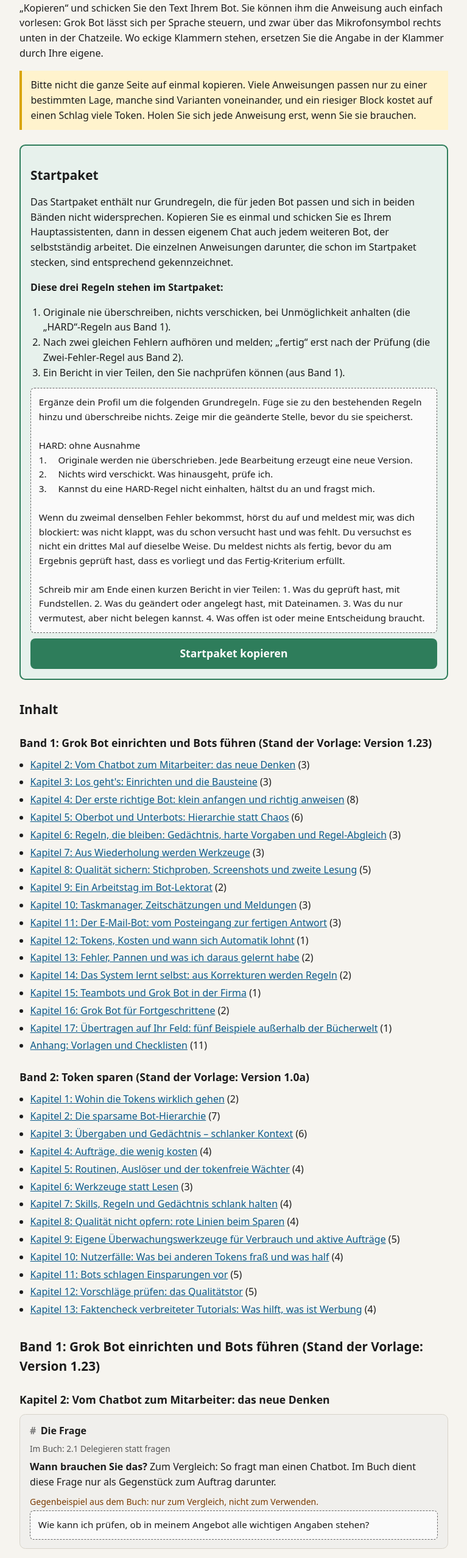
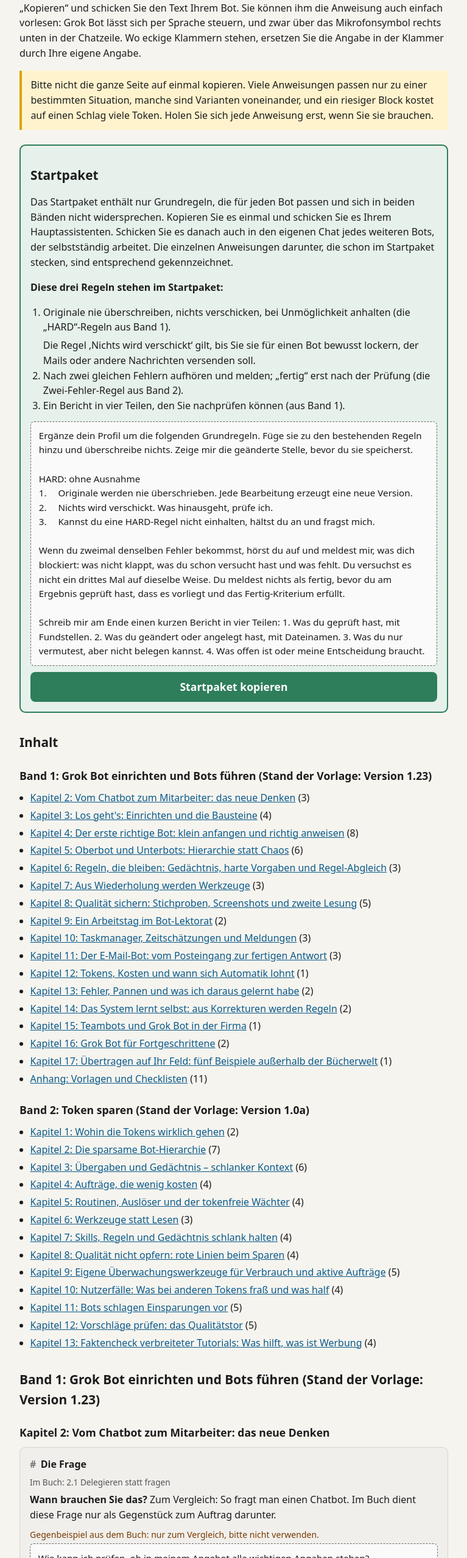
Before and after one commit to daholl92/grok-bot-ratgeber-anweisungen, a plain HTML site: page index.html in a window 1280 px wide. Shown: the part 205-2760 px from the top of the page at 61% size, without its empty margins (256-1023 px from the left). Drawn offline with Linux system fonts and the light colour scheme.

Commit message:
Formulierungsprüfung: 12 Sätze, Startpaket-Begleitsatz, drei Teilmarkierungen, Skill Kurzfassung

```diff
--- a/index.html
+++ b/index.html
@@ -8,11 +8,11 @@
 <main>
 <section id="einleitung">
 <p>Diese Seite gehört zu den beiden Bänden des Grok-Bot-Ratgebers. Hier stehen die Anweisungen aus den Büchern zum Kopieren, so wie sie dort abgedruckt sind. Sie müssen nichts abtippen.</p>
-<p>So benutzen Sie die Seite: Suchen Sie die Anweisung, die Sie brauchen, drücken Sie auf „Kopieren“ und schicken Sie den Text Ihrem Bot. Sie können ihm die Anweisung auch einfach vorlesen: Grok Bot lässt sich per Sprache steuern, und zwar über das Mikrofonsymbol rechts unten in der Chatzeile. Wo eckige Klammern stehen, ersetzen Sie die Angabe in der Klammer durch Ihre eigene.</p>
-<p class="warn">Bitte nicht die ganze Seite auf einmal kopieren. Viele Anweisungen passen nur zu einer bestimmten Lage, manche sind Varianten voneinander, und ein riesiger Block kostet auf einen Schlag viele Token. Holen Sie sich jede Anweisung erst, wenn Sie sie brauchen.</p></section>
+<p>So benutzen Sie die Seite: Suchen Sie die Anweisung, die Sie brauchen, drücken Sie auf „Kopieren“ und schicken Sie den Text Ihrem Bot. Sie können ihm die Anweisung auch einfach vorlesen: Grok Bot lässt sich per Sprache steuern, und zwar über das Mikrofonsymbol rechts unten in der Chatzeile. Wo eckige Klammern stehen, ersetzen Sie die Angabe in der Klammer durch Ihre eigene Angabe.</p>
+<p class="warn">Bitte nicht die ganze Seite auf einmal kopieren. Viele Anweisungen passen nur zu einer bestimmten Situation, manche sind Varianten voneinander, und ein riesiger Block kostet auf einen Schlag viele Token. Holen Sie sich jede Anweisung erst, wenn Sie sie brauchen.</p></section>
 <section id="startpaket" class="startpaket"><h2>Startpaket</h2>
-<p>Das Startpaket enthält nur Grundregeln, die für jeden Bot passen und sich in beiden Bänden nicht widersprechen. Kopieren Sie es einmal und schicken Sie es Ihrem Hauptassistenten, dann in dessen eigenem Chat auch jedem weiteren Bot, der selbstständig arbeitet. Die einzelnen Anweisungen darunter, die schon im Startpaket stecken, sind entsprechend gekennzeichnet.</p>
-<p><strong>Diese drei Regeln stehen im Startpaket:</strong></p><ol class="startliste"><li>Originale nie überschreiben, nichts verschicken, bei Unmöglichkeit anhalten (die „HARD“-Regeln aus Band 1).</li><li>Nach zwei gleichen Fehlern aufhören und melden; „fertig“ erst nach der Prüfung (die Zwei-Fehler-Regel aus Band 2).</li><li>Ein Bericht in vier Teilen, den Sie nachprüfen können (aus Band 1).</li></ol>
+<p>Das Startpaket enthält nur Grundregeln, die für jeden Bot passen und sich in beiden Bänden nicht widersprechen. Kopieren Sie es einmal und schicken Sie es Ihrem Hauptassistenten. Schicken Sie es danach auch in den eigenen Chat jedes weiteren Bots, der selbstständig arbeitet. Die einzelnen Anweisungen darunter, die schon im Startpaket stecken, sind entsprechend gekennzeichnet.</p>
+<p><strong>Diese drei Regeln stehen im Startpaket:</strong></p><ol class="startliste"><li>Originale nie überschreiben, nichts verschicken, bei Unmöglichkeit anhalten (die „HARD“-Regeln aus Band 1). <span class="begleit">Die Regel ‚Nichts wird verschickt‘ gilt, bis Sie sie für einen Bot bewusst lockern, der Mails oder andere Nachrichten versenden soll.</span></li><li>Nach zwei gleichen Fehlern aufhören und melden; „fertig“ erst nach der Prüfung (die Zwei-Fehler-Regel aus Band 2).</li><li>Ein Bericht in vier Teilen, den Sie nachprüfen können (aus Band 1).</li></ol>
 <div class="txt" id="t-startpaket" tabindex="0">Ergänze dein Profil um die folgenden Grundregeln. Füge sie zu den bestehenden Regeln hinzu und überschreibe nichts. Zeige mir die geänderte Stelle, bevor du sie speicherst.
 
 HARD: ohne Ausnahme
@@ -27,7 +27,7 @@ Schreib mir am Ende einen kurzen Bericht in vier Teilen: 1. Was du geprüft hast
 <nav id="inhalt"><h2>Inhalt</h2>
 <h3>Band 1: Grok Bot einrichten und Bots führen (Stand der Vorlage: Version 1.23)</h3><ul>
 <li><a href="#b1-k2">Kapitel 2: Vom Chatbot zum Mitarbeiter: das neue Denken</a> (3)</li>
-<li><a href="#b1-k3">Kapitel 3: Los geht&#x27;s: Einrichten und die Bausteine</a> (3)</li>
+<li><a href="#b1-k3">Kapitel 3: Los geht&#x27;s: Einrichten und die Bausteine</a> (4)</li>
 <li><a href="#b1-k4">Kapitel 4: Der erste richtige Bot: klein anfangen und richtig anweisen</a> (8)</li>
 <li><a href="#b1-k5">Kapitel 5: Oberbot und Unterbots: Hierarchie statt Chaos</a> (6)</li>
 <li><a href="#b1-k6">Kapitel 6: Regeln, die bleiben: Gedächtnis, harte Vorgaben und Regel-Abgleich</a> (3)</li>
@@ -66,7 +66,7 @@ Schreib mir am Ende einen kurzen Bericht in vier Teilen: 1. Was du geprüft hast
 <h4><a class="anchor" href="#b1-k2-1" aria-label="Link zu dieser Anweisung">#</a> Die Frage</h4>
 <p class="meta"><span class="src">Im Buch: 2.1 Delegieren statt fragen</span></p>
 <p class="wann"><strong>Wann brauchen Sie das?</strong> Zum Vergleich: So fragt man einen Chatbot. Im Buch dient diese Frage nur als Gegenstück zum Auftrag darunter.</p>
-<p class="label">Gegenbeispiel aus dem Buch: nur zum Vergleich, nicht zum Verwenden.</p>
+<p class="label">Gegenbeispiel aus dem Buch: nur zum Vergleich, bitte nicht verwenden.</p>
 <div class="txt" id="t-b1-k2-1" tabindex="0">Wie kann ich prüfen, ob in meinem Angebot alle wichtigen Angaben stehen?</div>
 </article>
 <article class="item anweisung" id="b1-k2-2">
@@ -89,14 +89,14 @@ Schreib mir am Ende einen kurzen Bericht in vier Teilen: 1. Was du geprüft hast
 <article class="item anweisung" id="b1-k3-1">
 <h4><a class="anchor" href="#b1-k3-1" aria-label="Link zu dieser Anweisung">#</a> Machen Sie es gleich: Ihre erste Nachricht</h4>
 <p class="meta"><span class="src">Im Buch: Schritt 5: Die erste Nachricht</span></p>
-<p class="wann"><strong>Wann brauchen Sie das?</strong> Für Ihre allererste Nachricht an den Hauptassistenten, mit Ihrem Übungsdokument (Kapitel 3, Schritt 5).</p>
+<p class="wann"><strong>Wann brauchen Sie das?</strong> Für Ihre allererste Nachricht an den Hauptassistenten, mit Ihrem Übungsdokument (Abschnitt 3.2, Schritt 5).</p>
 <div class="txt" id="t-b1-k3-1" tabindex="0">Fasse dieses Dokument in fünf Stichpunkten zusammen. Liste in einem eigenen Abschnitt alle Daten, Beträge und Fristen auf, die darin vorkommen, jeweils mit Fundstelle. Ändere nichts an der Datei.</div>
 <p class="btnrow"><button type="button" class="copy" data-copy="t-b1-k3-1" hidden>Kopieren</button></p>
 </article>
 <article class="item anweisung" id="b1-k3-2">
 <h4><a class="anchor" href="#b1-k3-2" aria-label="Link zu dieser Anweisung">#</a> Musterbeschreibung: Kurzfasser</h4>
 <p class="meta"><span class="src">Im Buch: Schritt 2: Die Beschreibung schreiben</span></p>
-<p class="wann"><strong>Wann brauchen Sie das?</strong> Wenn Sie Ihren ersten kleinen Bot anlegen und ihm eine Beschreibung geben (Kapitel 3, Schritt 2).</p>
+<p class="wann"><strong>Wann brauchen Sie das?</strong> Wenn Sie Ihren ersten kleinen Bot anlegen und ihm eine Beschreibung geben (Abschnitt 3.5, Schritt 2).</p>
 <p class="badge teil"><strong>Bereits im Startpaket enthalten – nicht doppelt hinzufügen.</strong> Teilweise: Der Satz „Du änderst nie das Dokument, du verschickst nie etwas …“ entspricht Regel 1 des Startpakets.</p>
 <div class="txt" id="t-b1-k3-2" tabindex="0">Du bist der Kurzfasser. Deine einzige Aufgabe: Du liest Dokumente, die ich verschicken will, und fasst sie für mich kurz zusammen.
 Deine Übersicht hat immer drei Teile: 1. Worum es geht, in höchstens drei Sätzen. 2. Alle Daten, Beträge, Fristen und Namen, die im Dokument vorkommen, jeweils mit Fundstelle. 3. Alles, was dir unklar vorkommt.
@@ -106,9 +106,16 @@ Du änderst nie das Dokument, du verschickst nie etwas, und du bewertest nicht,
 <article class="item anweisung" id="b1-k3-3">
 <h4><a class="anchor" href="#b1-k3-3" aria-label="Link zu dieser Anweisung">#</a> Machen Sie es gleich: Eine Regel, die bleibt</h4>
 <p class="meta"><span class="src">Im Buch: Schritt 4: Herumspielen</span></p>
-<p class="wann"><strong>Wann brauchen Sie das?</strong> Wenn der Bot sich eine Regel dauerhaft merken soll (Kapitel 3, Schritt 4).</p>
+<p class="wann"><strong>Wann brauchen Sie das?</strong> Wenn der Bot sich eine Regel dauerhaft merken soll (Abschnitt 3.5, Schritt 4).</p>
 <div class="txt" id="t-b1-k3-3" tabindex="0">Merke dir dauerhaft: Am Ende jeder Übersicht nennst du die Datei, die du gelesen hast, mit vollständigem Namen.</div>
 <p class="btnrow"><button type="button" class="copy" data-copy="t-b1-k3-3" hidden>Kopieren</button></p>
+</article>
+<article class="item anweisung" id="b1-k3-4">
+<h4><a class="anchor" href="#b1-k3-4" aria-label="Link zu dieser Anweisung">#</a> Skill „Kurzfassung“</h4>
+<p class="meta"><span class="src">Im Buch: Schritt 5: Ein erster Skill (für Neugierige)</span></p>
+<p class="wann"><strong>Wann brauchen Sie das?</strong> Wenn Sie den Ablauf, wie Ihr Bot ein Dokument zusammenfasst, als wiederverwendbaren Skill mit dem Namen ‚Kurzfassung‘ speichern wollen (Abschnitt 3.5).</p>
+<div class="txt" id="t-b1-k3-4" tabindex="0">Speichere den Ablauf, wie du ein Dokument zusammenfasst, als Skill mit dem Namen ‚Kurzfassung‘.</div>
+<p class="btnrow"><button type="button" class="copy" data-copy="t-b1-k3-4" hidden>Kopieren</button></p>
 </article>
 </section>
 <section class="chap" id="b1-k4"><h3>Kapitel 4: Der erste richtige Bot: klein anfangen und richtig anweisen</h3>
@@ -116,6 +123,7 @@ Du änderst nie das Dokument, du verschickst nie etwas, und du bewertest nicht,
 <h4><a class="anchor" href="#b1-k4-1" aria-label="Link zu dieser Anweisung">#</a> Musteranweisung: Typografie-Prüfung</h4>
 <p class="meta"><span class="src">Im Buch: Meldung: Wem meldet er was, und wann?</span></p>
 <p class="wann"><strong>Wann brauchen Sie das?</strong> Wenn Sie einem Bot einen größeren Auftrag mit allen fünf Bestandteilen geben wollen, hier als Beispiel für eine Typografie-Prüfung (Kapitel 4).</p>
+<p class="badge teil"><strong>Bereits im Startpaket enthalten – nicht doppelt hinzufügen.</strong> Teilweise: Der Satz „Überschreibe niemals die Originaldatei“ entspricht Regel 1 des Startpakets.</p>
 <div class="txt" id="t-b1-k4-1" tabindex="0">Ziel: Erstelle eine neue Fassung des Manuskripts „Titel_v1.0.docx“, in der Anführungszeichen, Gedankenstriche, Leerzeichen und Auslassungspunkte den deutschen Typografie-Regeln entsprechen. Lege dazu einen kurzen Bericht an.
 Kontext: Es handelt sich um einen Roman für ein erwachsenes Publikum. Wir verwenden „deutsche Anführungszeichen“ und für Zitate im Zitat ‚einfache‘. Historische Schreibweisen bleiben unverändert.
 Grenzen: Überschreibe niemals die Originaldatei. Ändere keine Wörter, keine Rechtschreibung, keinen Inhalt. Wenn du unsicher bist, markiere die Stelle im Bericht, statt sie zu ändern.
@@ -127,13 +135,14 @@ Meldung: Melde mir zu Beginn kurz dein Ziel und wie lange du ungefähr brauchst.
 <h4><a class="anchor" href="#b1-k4-2" aria-label="Link zu dieser Anweisung">#</a> Die schwache Fassung</h4>
 <p class="meta"><span class="src">Im Buch: Meldung: Wem meldet er was, und wann?</span></p>
 <p class="wann"><strong>Wann brauchen Sie das?</strong> Zum Vergleich: So knapp sollte ein Auftrag nicht sein. Die starke Fassung steht direkt darüber.</p>
-<p class="label">Gegenbeispiel aus dem Buch: nur zum Vergleich, nicht zum Verwenden.</p>
+<p class="label">Gegenbeispiel aus dem Buch: nur zum Vergleich, bitte nicht verwenden.</p>
 <div class="txt" id="t-b1-k4-2" tabindex="0">Prüf mal die Typografie in meinem Manuskript.</div>
 </article>
 <article class="item anweisung" id="b1-k4-3">
 <h4><a class="anchor" href="#b1-k4-3" aria-label="Link zu dieser Anweisung">#</a> Machen Sie es gleich: Ihre erste Anweisung</h4>
 <p class="meta"><span class="src">Im Buch: Meldung: Wem meldet er was, und wann?</span></p>
 <p class="wann"><strong>Wann brauchen Sie das?</strong> Wenn Sie die fünf Bestandteile auf Ihren eigenen Ausgangs-Check übertragen wollen (Kapitel 4, Übung).</p>
+<p class="badge teil"><strong>Bereits im Startpaket enthalten – nicht doppelt hinzufügen.</strong> Teilweise: Der Satz „Ändere nichts am Dokument und verschicke nichts“ entspricht Regel 1 des Startpakets.</p>
 <div class="txt" id="t-b1-k4-3" tabindex="0">Ziel: Prüfe das Dokument „[Dateiname]“ gegen meine Prüfliste und erstelle einen kurzen Prüfbericht. Kontext: Es ist ein [Angebot/Brief/…] an einen Kunden. Meine Prüfliste: [Ihre fünf Punkte]. Grenzen: Ändere nichts am Dokument und verschicke nichts. Erfolgskriterium: Der Bericht nennt zu jedem Punkt „erfüllt“ oder „fehlt“, mit Fundstelle. Meldung: Sag mir zu Beginn kurz, was du vorhast, und am Ende das Ergebnis in zwei Sätzen.</div>
 <p class="btnrow"><button type="button" class="copy" data-copy="t-b1-k4-3" hidden>Kopieren</button></p>
 </article>
@@ -195,7 +204,7 @@ Wenn ich nach dem Stand frage, antwortest du aus diesen beiden Listen. Wenn eine
 <h4><a class="anchor" href="#b1-k5-2" aria-label="Link zu dieser Anweisung">#</a> Schwache und starke Endmeldung</h4>
 <p class="meta"><span class="src">Im Buch: 5.3 Meldewege: wer wem was sagt</span></p>
 <p class="wann"><strong>Wann brauchen Sie das?</strong> Zum Vergleich: Woran Sie eine schwache und eine starke Endmeldung erkennen (Abschnitt 5.3).</p>
-<p class="label">Gegenbeispiel aus dem Buch: nur zum Vergleich, nicht zum Verwenden.</p>
+<p class="label">Gegenbeispiel aus dem Buch: nur zum Vergleich, bitte nicht verwenden.</p>
 <div class="txt" id="t-b1-k5-2" tabindex="0">Schwach: „Erledigt! Die Fußnoten sind jetzt in Ordnung.“
 Stark: „Fertig: Titel_v1.3.docx im Projektordner, Öffnungstest bestanden. Alle Fußnoten auf das Hausformat umgestellt. Offen: In Kapitel 4 verweist eine Fußnote auf eine Quelle, die ich nicht zuordnen kann; Stelle im Bericht markiert. Sperre freigegeben.“</div>
 </article>
@@ -265,7 +274,7 @@ Vorlieben
 <h4><a class="anchor" href="#b1-k6-2" aria-label="Link zu dieser Anweisung">#</a> Schwache und starke Regel</h4>
 <p class="meta"><span class="src">Im Buch: 6.4 Die Anatomie einer guten Regel</span></p>
 <p class="wann"><strong>Wann brauchen Sie das?</strong> Zum Vergleich: Woran Sie eine schwache und eine starke Regel erkennen (Abschnitt 6.4).</p>
-<p class="label">Gegenbeispiel aus dem Buch: nur zum Vergleich, nicht zum Verwenden.</p>
+<p class="label">Gegenbeispiel aus dem Buch: nur zum Vergleich, bitte nicht verwenden.</p>
 <div class="txt" id="t-b1-k6-2" tabindex="0">Schwach:
 Achte bei Angeboten auf die Preise.
 Stark:
@@ -390,7 +399,7 @@ Du änderst nur die Liste, nie die Arbeitsdateien der Bots.</div>
 <article class="item anweisung" id="b1-k10-2">
 <h4><a class="anchor" href="#b1-k10-2" aria-label="Link zu dieser Anweisung">#</a> Muster: Taskkarte</h4>
 <p class="meta"><span class="src">Im Buch: 10.2 Die Taskkarte</span></p>
-<p class="wann"><strong>Wann brauchen Sie das?</strong> Wenn Sie den Stand als kleine Bildkarte sehen wollen statt in Sätzen (Abschnitt 10.2).</p>
+<p class="wann"><strong>Wann brauchen Sie das?</strong> Wenn Sie den Stand als kleine Bildkarte statt in Sätzen sehen wollen (Abschnitt 10.2).</p>
 <div class="txt" id="t-b1-k10-2" tabindex="0">Wenn ich dich nach dem Stand frage oder „Karte“ schreibe, antwortest du nicht in Sätzen, sondern mit einer kleinen Bildkarte aus der Auftragsliste.
 Oben groß: „Offene Tasks: [Zahl]“. Darunter je Auftrag eine Zeile: Nummer, Kurzname, zuständig, erwartetes Ende. Aufträge, die auf mich warten, stehen ganz oben und sind hervorgehoben.
 Schwarz-weiß, gut lesbar auf dem Handy.</div>
@@ -490,6 +499,7 @@ Halte dich an Ziel und Kriterien. Schlag nichts vor, was gegen die Liste „nich
 <h4><a class="anchor" href="#b1-k15-1" aria-label="Link zu dieser Anweisung">#</a> Muster: Auftakt in einem Gruppenchat</h4>
 <p class="meta"><span class="src">Im Buch: 15.2 Gruppenchats</span></p>
 <p class="wann"><strong>Wann brauchen Sie das?</strong> Wenn mehrere Bots in einem Gruppenchat zusammenarbeiten sollen (Abschnitt 15.2).</p>
+<p class="badge teil"><strong>Bereits im Startpaket enthalten – nicht doppelt hinzufügen.</strong> Teilweise: Der Satz „Verschickt wird nichts.“ entspricht Regel 1 des Startpakets.</p>
 <div class="txt" id="t-b1-k15-1" tabindex="0">@Ausgangs-Check prüf bitte das angehängte Angebot nach unserem Skill. @Zweitleser lies danach gegen und melde nur Abweichungen, die den Versand verhindern sollten.
 @Koordinator trag den Auftrag bitte in die Auftragsliste ein. Verschickt wird nichts.</div>
 <p class="btnrow"><button type="button" class="copy" data-copy="t-b1-k15-1" hidden>Kopieren</button></p>
@@ -690,7 +700,7 @@ Zu jeder Regel: ein Satz, zwei Belegstellen und wohin sie gehört. Übernimm nic
 <a id="b2-a-2-2" class="alias"></a>
 <h4><a class="anchor" href="#b2-k2-5" aria-label="Link zu dieser Anweisung">#</a> A.2.2 Führen Sie die Regel gegen Pingpong ein</h4>
 <p class="meta"><span class="an">An wen: an jeden Bot, der mit anderen Bots arbeitet</span> · <span class="src">Im Buch: 2.12 So setzen Sie es direkt um</span></p>
-<p class="wann"><strong>Wann brauchen Sie das?</strong> Wenn Ihre Bots sich gegenseitig mit Höflichkeiten und Zwischenmeldungen Tokens verbrauchen (Abschnitt 2.12).</p>
+<p class="wann"><strong>Wann brauchen Sie das?</strong> Wenn Höflichkeiten und Zwischenmeldungen zwischen Ihren Bots unnötig Token verbrauchen (Abschnitt 2.12).</p>
 <div class="txt" id="t-b2-k2-5" tabindex="0">Ergänze dein Profil um diese Regel: Anderen Bots schreibst du nur, wenn du etwas von ihnen brauchst oder ein fertiges Ergebnis übergibst. Zwischenstände bündelst du in einer Nachricht. Reine Bestätigungen wie ‚Danke‘ oder ‚Verstanden‘ an andere Bots schickst du nicht. Diese Regel gilt nur zwischen Bots: Meldungen an mich, Statusmeldungen und Belege, also Nachweise, was du getan hast, bleiben unverändert. Ebenso bleiben Nachrichten, die zu einer Prüfung durch einen anderen Bot gehören. Zeige mir die Stelle, bevor du sie speicherst.</div>
 <p class="btnrow"><button type="button" class="copy" data-copy="t-b2-k2-5" hidden>Kopieren</button></p>
 </article>
@@ -829,7 +839,7 @@ Grenzen: Nur Fußnoten ergänzen, keinen Text ändern. v1.4 bleibt unverändert.
 <a id="b2-a-5-4" class="alias"></a>
 <h4><a class="anchor" href="#b2-k5-4" aria-label="Link zu dieser Anweisung">#</a> A.5.4 Das Wecken einrichten</h4>
 <p class="meta"><span class="an">An wen: an den Bot, der das Skript gebaut hat; erst nach der Probezeit</span> · <span class="src">Im Buch: 5.10 So setzen Sie es direkt um</span></p>
-<p class="wann"><strong>Wann brauchen Sie das?</strong> Erst wenn das Wächter-Skript die Probezeit bestanden hat und den Bot wirklich wecken soll (Abschnitt 5.10).</p>
+<p class="wann"><strong>Wann brauchen Sie das?</strong> Erst dann, wenn das Wächter-Skript die Probezeit bestanden hat und den Bot wirklich wecken soll (Abschnitt 5.10).</p>
 <div class="txt" id="t-b2-k5-4" tabindex="0">Der Probemodus des Skripts [Name] hat dreimal im Protokoll ‚Ja‘ gezeigt, und es lag jeweils wirklich eine neue Datei vor. Richte jetzt das Wecken ein. Lege beim Bot [Name des Bots, der geweckt wird – vor dem Absenden ersetzen] eine Routine an, die nicht nach Zeitplan läuft, sondern nur durch einen Weckruf von außen startet, und gib ihr diesen Auftrag: ‚Du wurdest vom Skript [Name] geweckt. Lies den Grund aus der Weckmeldung, prüfe ihn kurz und melde mir das Ergebnis in einem Satz.‘ Hinterlege Adresse und Schlüssel des Weckrufs in einer Datei auf deinem Computer, die nur das Skript liest (Leserecht nur für dich), nie im Chat, nie in einer Anleitung und nie im Skript selbst. Der Schlüssel kann erneuert werden. Mir nennst du nur, wo sie liegen. Stelle das Skript danach vom Probemodus auf ‚wecken‘ um, löse einen Testweckruf aus und zeige mir, dass die Routine genau einmal gestartet ist. Fehlt dir für einen Schritt ein Zugang oder eine Freigabe, halte an und sag mir, was ich selbst einrichten oder bestätigen muss. Gelingt es nicht sicher, bleibt das Skript im Probemodus.</div>
 <p class="btnrow"><button type="button" class="copy" data-copy="t-b2-k5-4" hidden>Kopieren</button></p>
 </article>
@@ -1083,7 +1093,7 @@ Prüfen bis: 30. Juni.</div>
 <a id="b2-a-12-4" class="alias"></a>
 <h4><a class="anchor" href="#b2-k12-4" aria-label="Link zu dieser Anweisung">#</a> A.12.4 Freigegebene Änderung einführen</h4>
 <p class="meta"><span class="an">An wen: an den Bot, dessen Regel oder Ablauf sich ändert</span> · <span class="src">Im Buch: 12.11 So setzen Sie es direkt um</span></p>
-<p class="wann"><strong>Wann brauchen Sie das?</strong> Wenn Sie eine geprüfte Änderung ausdrücklich freigeben und einführen (Abschnitt 12.11).</p>
+<p class="wann"><strong>Wann brauchen Sie das?</strong> Wenn Sie eine geprüfte Änderung ausdrücklich freigeben und einführen wollen (Abschnitt 12.11).</p>
 <div class="txt" id="t-b2-k12-4" tabindex="0">Ich gebe die Änderung [Name] frei. Sichere zuerst die bisherige Fassung wörtlich in eine eigene Datei in deinem Arbeitsordner, zum Beispiel alt-[Name]-[Datum].txt, und nenne mir den Pfad. Führe dann genau diese eine Änderung im freigegebenen Wortlaut ein, und nur an dieser Stelle. Ist die Änderung eine Streichung, streichst du genau den freigegebenen Text. Andere Regeln schreibst du nicht um. Trage sie in kosten-messung.log (Pfad: [vom Koordinator genannter Pfad]) als Sparänderung mit dem Zähler 0 und dem Stand meines Wochenlimits ein, den ich dir nenne; kennst du den Pfad nicht, meldest du die Änderung dem Koordinator, der sie einträgt. Zeige mir danach die geänderte Stelle.</div>
 <p class="btnrow"><button type="button" class="copy" data-copy="t-b2-k12-4" hidden>Kopieren</button></p>
 </article>
--- a/style.css
+++ b/style.css
@@ -25,7 +25,7 @@ a{color:#0b5a8a}
 button.copy{font:inherit;font-weight:600;background:#1f3a4d;color:#fff;border:0;border-radius:.5rem;padding:.7rem 1.1rem;min-height:2.75rem;cursor:pointer}
 button.copy.big{font-size:1.1rem;background:#2e7d5b;width:100%}
 button.copy.ok{background:#2e7d5b}
-ol.startliste{margin:.2rem 0 .8rem;padding-left:1.3rem}
+ol.startliste{margin:.2rem 0 .8rem;padding-left:1.3rem}ol.startliste .begleit{display:block;margin-top:.3rem;font-weight:400}
 nav ul{padding-left:1.1rem;margin:.3rem 0}nav li{margin:.25rem 0}
 details.b2hint{background:#fff;border:1px solid #d8d4ca;border-radius:.5rem;padding:.5rem .8rem;margin-bottom:1rem}
 details.b2hint summary{cursor:pointer;font-weight:600}
```
